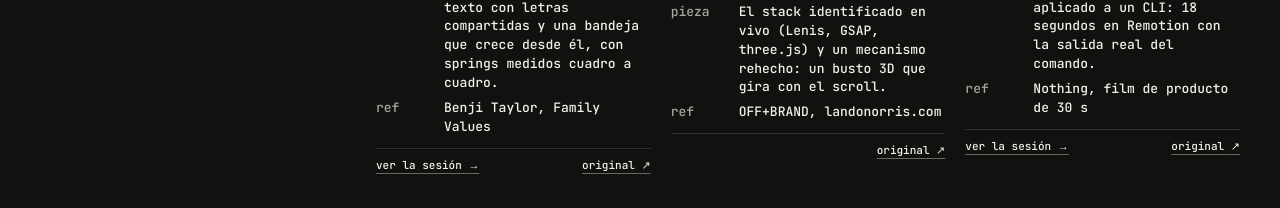
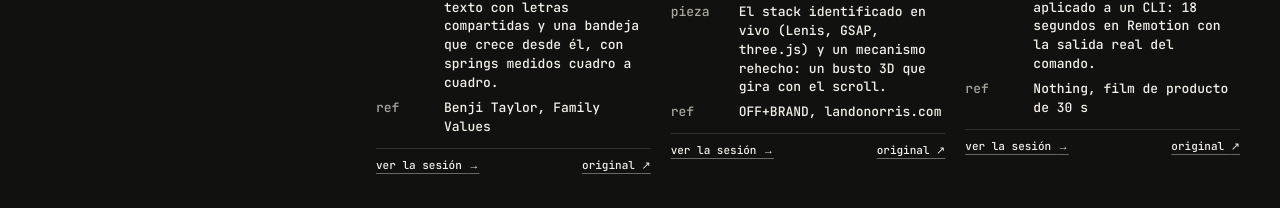
Before and after one commit to crafter-station/hack0, a Next.js app in the folder apps/web/: page /taste-hacking in a window 1280 px wide. Shown: the part 3531-3739 px from the top of the page. Built offline with nearby package versions, Linux system fonts and the light colour scheme; grey boxes are pictures that could not be loaded.

Commit message:
feat(web): made-lando-stack session for buyers

```diff
--- a/apps/web/app/taste-hacking/gallery.ts
+++ b/apps/web/app/taste-hacking/gallery.ts
@@ -104,7 +104,7 @@ export const GALLERY: GalleryEntry[] = [
     layer: "made",
     original: "https://landonorris.com",
     credit: "OFF+BRAND, landonorris.com",
-    session: null,
+    session: `${material}#made-lando-stack`,
     video: `${dir}/made-lando-stack.mp4`,
     poster: `${dir}/made-lando-stack.webp`,
     after: "El stack identificado en vivo (Lenis, GSAP, three.js) y un mecanismo rehecho: un busto 3D que gira con el scroll.",
```
